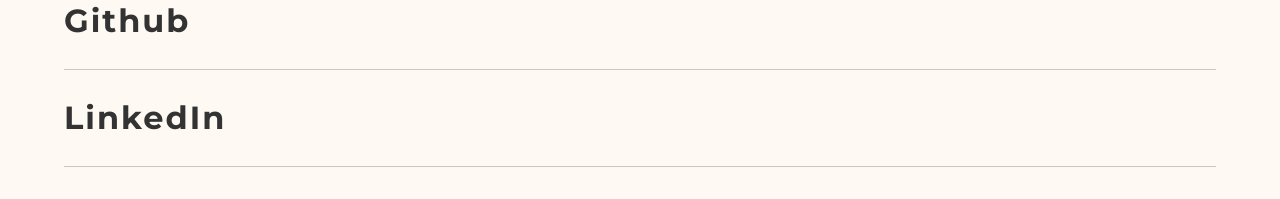
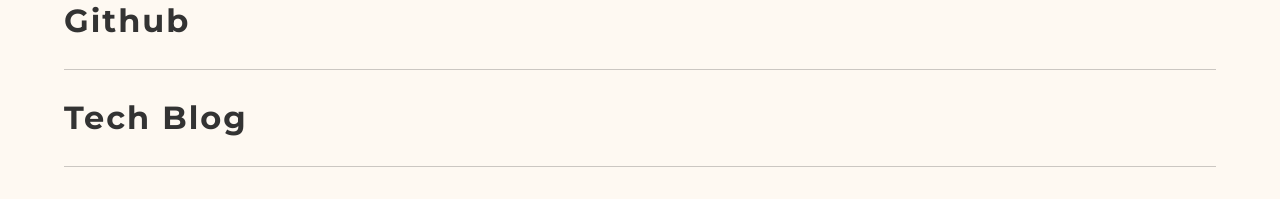
Before and after one commit to mireyhgnay/hyerimiya, a React (Create React App) app: page /contact in a window 1280 px wide. Shown: the part 1231-1430 px from the top of the page. Built offline with nearby package versions, Linux system fonts and the light colour scheme; a web font is replaced by a local one.

Commit message:
Contact Link 수정

```diff
--- a/src/routes/Contact.jsx
+++ b/src/routes/Contact.jsx
@@ -69,7 +69,7 @@
 
 const contactData = [
   {
-    name: ' did3296@naver.com',
+    name: 'did3296@naver.com',
     href: 'mailto: did3296@naver.com',
   },
   {
@@ -77,8 +77,8 @@
     href: 'https://github.com/mireyhgnay',
   },
   {
-    name: 'LinkedIn',
-    href: 'https://www.linkedin.com/in/%ED%98%9C%EB%A6%BC-%EC%96%91-8872262b8/',
+    name: 'Tech Blog',
+    href: 'https://hyerimiya.notion.site/Hyerim-Front-End-Developer-1d147244c10780108380d1e9c73e723c?pvs=4',
   },
   {
     name: 'Daily Blog',
```
